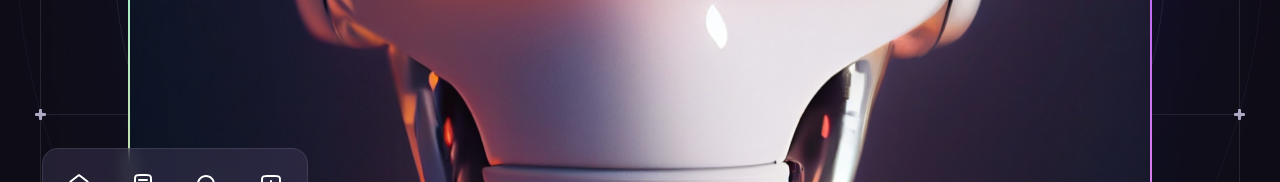
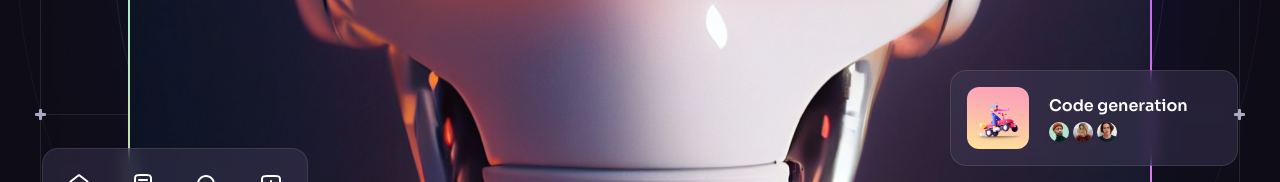
Before and after one commit to ArfinHasib/BrainWave---UI-UX-website, a React (Vite) app: page / in a window 1280 px wide. Shown: the part 770-952 px from the top of the page. Built offline with nearby package versions, Linux system fonts and the light colour scheme.

Commit message:
Notification Component

```diff
--- a/src/components/Hero.jsx
+++ b/src/components/Hero.jsx
@@ -6,7 +6,7 @@
 import { ScrollParallax } from 'react-just-parallax';
 import { useRef } from 'react';
 import Generating from './Generating';
-// import Notification from './Notification';
+import Notification from './Notification';
 // import CompanyLogos from './CompanyLogos';
 
 const Hero = () => {
@@ -75,10 +75,10 @@
                         </ScrollParallax>
 
                         <ScrollParallax isAbsolutelyPositioned>
-                           {/* <Notification
+                           <Notification
                               className='hidden absolute -right-[5.5rem] bottom-[11rem] w-[18rem] xl:flex'
                               title='Code generation'
-                           /> */}
+                           />
                         </ScrollParallax>
                      </div>
                   </div>
--- /dev/null
+++ b/src/components/Notification.jsx
@@ -0,0 +1,44 @@
+import { notification1 } from '../assets';
+import { notificationImages } from '../constants';
+
+const Notification = ({ className, title }) => {
+   return (
+      <div
+         className={`${
+            className || ''
+         } flex items-center p-4 pr-6 bg-n-9/40 backdrop-blur border border-n-1/10 rounded-2xl gap-5`}
+      >
+         <img
+            src={notification1}
+            width={62}
+            height={62}
+            className='rounded-xl'
+            alt='image'
+         />
+         <div className='flex-1'>
+            <h6 className='mb-1 font-semibold text-base'>{title}</h6>
+
+            <div className='flex items-center justify-between'>
+               <ul className='flex -m-0.5'>
+                  {notificationImages.map((item, index) => (
+                     <li
+                        key={index}
+                        className='flex w-6 h-6 border-2 border-n-12 rounded-full overflow-hidden'
+                     >
+                        <img
+                           src={item}
+                           className='w-full'
+                           width={20}
+                           height={20}
+                           alt={item}
+                        />
+                     </li>
+                  ))}
+               </ul>
+            </div>
+         </div>
+      </div>
+   );
+};
+
+export default Notification;
```
